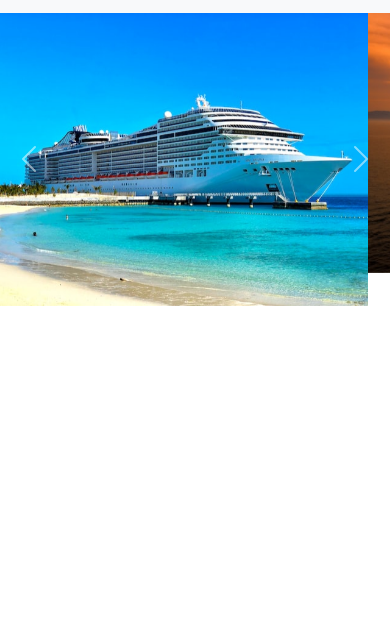
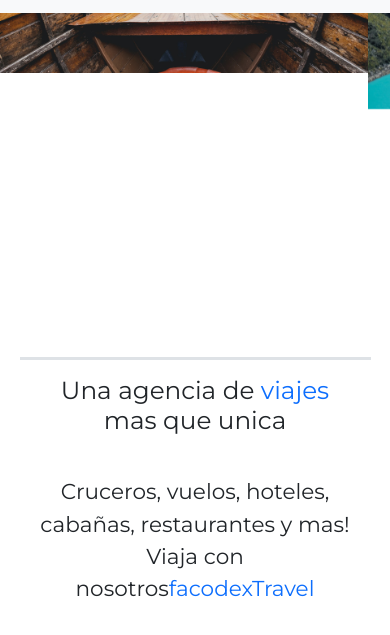
Before and after one commit to Facodex/page-travel-bootstrap, a plain HTML site: page index.html in a window 390 px wide. Shown: the part 99-734 px from the top of the page. Drawn offline with nearby package versions, Linux system fonts and the light colour scheme.

Commit message:
slider and intro company ready

```diff
--- a/css/styles.css
+++ b/css/styles.css
@@ -16,3 +16,21 @@ body{
     font-size: 18px;
     font-weight: bold;
 }
+
+/* slider  */
+.carousel-inner{
+    max-height: 30rem !important;
+}
+
+.carousel-inner img{
+    position: relative;
+    top: -200px;
+}
+
+
+/* mediaqueries */
+@media (max-width: 768px){
+    #intro{
+        width: 90% !important;
+    }
+}
--- a/index.html
+++ b/index.html
@@ -52,13 +52,13 @@
     <div id="carouselExampleControls" class="carousel slide" data-bs-ride="carousel">
         <div class="carousel-inner">
             <div class="carousel-item active">
-                <img src="./img/crucero1.jpg" class="d-block w-100" alt="crucero1">
+                <img src="./img/travel3.jpg" class="d-block w-100" alt="crucero1">
             </div>
             <div class="carousel-item">
-                <img src="./img/crucero2.jpg" class="d-block w-100" alt="crucero2">
+                <img src="./img/travel2.jpg" class="d-block w-100" alt="crucero2">
             </div>
             <div class="carousel-item">
-                <img src="./img/crucero3.jpg" class="d-block w-100" alt="crucero3">
+                <img src="./img/travel1.jpg" class="d-block w-100" alt="crucero3">
             </div>
         </div>
         <button class="carousel-control-prev" type="button" data-bs-target="#carouselExampleControls"
@@ -74,10 +74,19 @@
     </div>
 
 
+    <!-- intro  -->
+    <section class="w-50 mx-auto text-center pt-5" id="intro">
+        <h1 class="p-3 fs-2 border-top border-3 ">Una agencia de <span class="text-primary">viajes</span> mas que unica</h1>
+        <p class="p-3 fs-4">Cruceros, vuelos, hoteles, cabañas, restaurantes y mas! Viaja con nosotros<span class="text-primary">facodexTravel</span></p>
+    </section>
+
+
 
     <script src="https://cdn.jsdelivr.net/npm/bootstrap@5.2.3/dist/js/bootstrap.bundle.min.js"
         integrity="sha384-kenU1KFdBIe4zVF0s0G1M5b4hcpxyD9F7jL+jjXkk+Q2h455rYXK/7HAuoJl+0I4"
-        crossorigin="anonymous"></script>
+        crossorigin="anonymous">
+    </script>
+
 </body>
 
 </html>
```
Also changed, not shown: img/crucero1.jpg (deleted), img/crucero2.jpg (deleted), img/crucero3.jpg (deleted), img/travel1.jpg (added), img/travel2.jpg (added), img/travel3.jpg (added).
